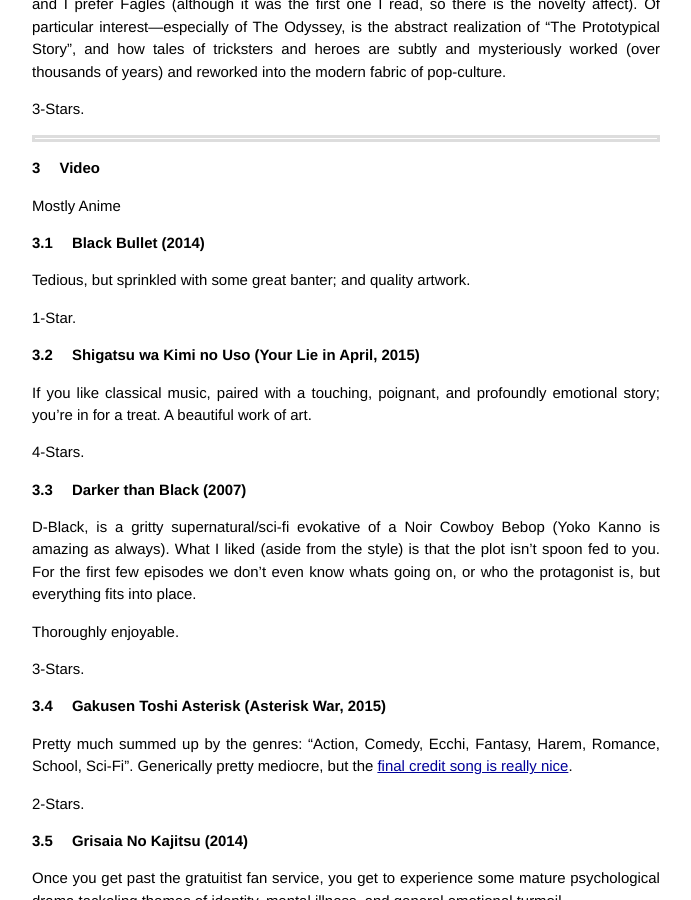
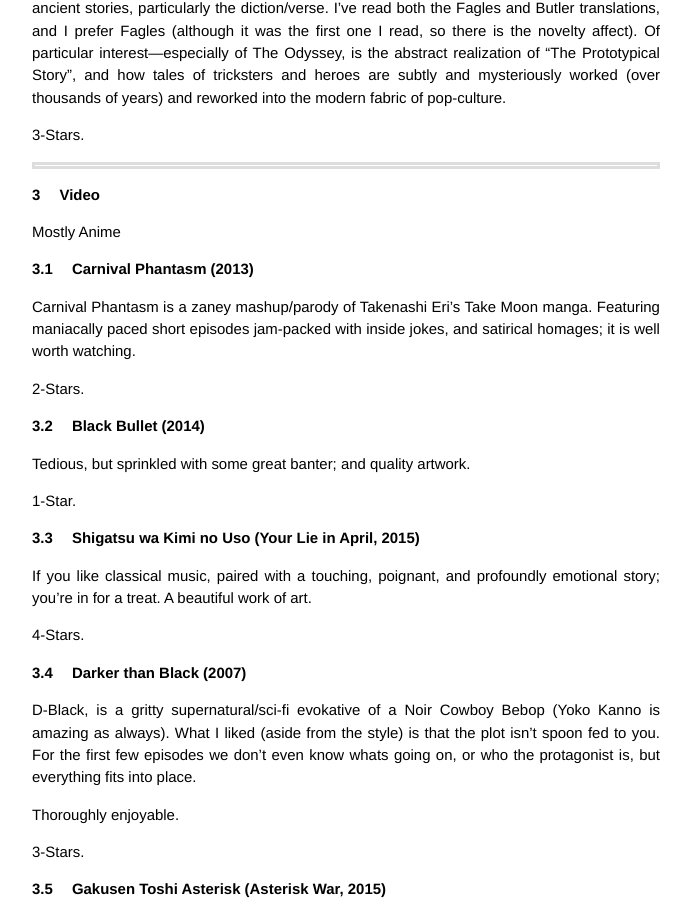
Before and after one commit to athuras/athuras.github.com, a Jekyll site: the page built from _posts/2014-08-06-Booklist.markdown, in a window 1280 px wide and 900 px high, scrolled down 12924 px. Shown: the whole window, without its empty margins (294-985 px from the left). Built offline with Jekyll 4.4.1, drawn with Linux system fonts in a browser that asks for light colours; comment, search, counter and statistics services are not loaded; some of the changed text lies outside the part shown.

Commit message:
carnival phantasm

```diff
--- a/_posts/2014-08-06-Booklist.markdown
+++ b/_posts/2014-08-06-Booklist.markdown
@@ -385,6 +385,13 @@
 # Video
 Mostly Anime
 
+## Carnival Phantasm (2013)
+
+Carnival Phantasm is a zaney mashup/parody of Takenashi Eri's Take Moon manga.
+Featuring maniacally paced short episodes jam-packed with inside jokes, and satirical homages; it is well worth watching.
+
+2-Stars.
+
 ## Black Bullet (2014)
 
 Tedious, but sprinkled with some great banter; and quality artwork.
```
